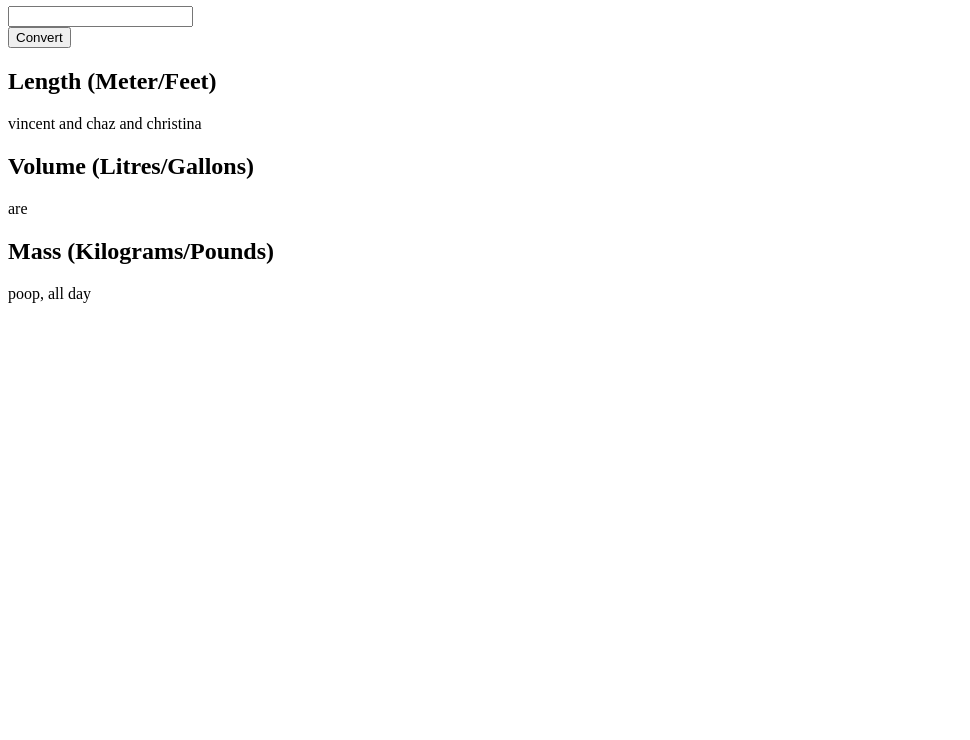
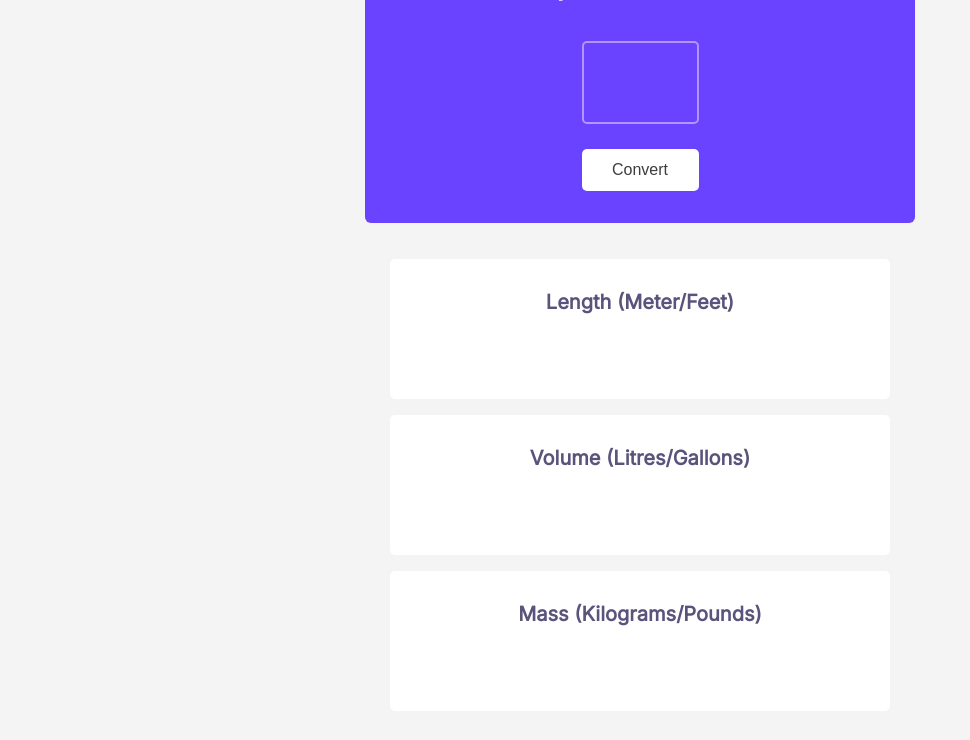
Before and after one commit to ChazT321/Unit-Converter, a plain HTML site: page index.html in a window 1280 px wide. Shown: the part 60-800 px from the top of the page, without its empty margins (0-970 px from the left). Drawn offline with Linux system fonts and the light colour scheme.

Commit message:
commited updated css, js, html

```diff
--- a/index.css
+++ b/index.css
@@ -0,0 +1,69 @@
+body {
+  text-align: center;
+  font-family: inter, sans-serif;
+  background: #f4f4f4;
+}
+
+.convert-function {
+  color: #ffffff;
+  background: #6943ff;
+  border-radius: 6px;
+  margin-left: auto;
+  margin-right: auto;
+  margin-top: -10px;
+  margin-bottom: 36px;
+  width: 550px;
+  height: 285px;
+}
+
+h1 {
+  font-size: 28px;
+  white-space: nowrap;
+  padding-top: 30px;
+  padding-bottom: 20px;
+}
+
+input {
+  width: 117px;
+  height: 83px;
+  font-size: 58px;
+  color: #ffffff;
+  text-align: center;
+  font-weight: bold;
+  background: #6943ff;
+  border: solid 2px #b295ff;
+  border-radius: 5px;
+  margin-bottom: 25px;
+}
+
+button {
+  width: 117px;
+  height: 42px;
+  margin-bottom: 34px;
+  background-color: #ffffff;
+  border: none;
+  border-radius: 5px;
+  font-weight: 500;
+  font-size: 16px;
+  color: #3d3d3d;
+}
+
+h2 {
+  width: 500px;
+  height: 108.57px;
+  border-radius: 5px;
+  background: #ffffff;
+  margin-left: auto;
+  margin-right: auto;
+  font-size: 20px;
+  color: #5a537b;
+  padding-top: 31px;
+}
+
+p {
+  font-size: 14px;
+  font-weight: 400px;
+  color: #353535;
+  padding-top: 9px;
+  padding-bottom: 18.57px;
+}
--- a/index.html
+++ b/index.html
@@ -1,22 +1,34 @@
 <html>
   <head>
     <link rel="stylesheet" href="index.css" />
+    <link rel="preconnect" href="https://fonts.googleapis.com" />
+    <link rel="preconnect" href="https://fonts.gstatic.com" crossorigin />
+    <link
+      href="https://fonts.googleapis.com/css2?family=Inter&display=swap"
+      rel="stylesheet"
+    />
   </head>
   <body>
     <div class="convert-function">
       <h1 class="title">Metric/Imperial Unit Conversion</h1>
       <input type="text" id="input" />
       <br />
-      <button class="convert-btn">Convert</button>
+      <button id="convert-btn">Convert</button>
     </div>
 
-    <div class="convert-result">
-      <h2>Length (Meter/Feet)</h2>
-      <p class="meter-feet">vincent and chaz and christina</p>
-      <h2>Volume (Litres/Gallons)</h2>
-      <p class="litres-gallons">are</p>
-      <h2>Mass (Kilograms/Pounds)</h2>
-      <p class="kilos-lbs">poop, all day</p>
+    <div id="convert-result">
+      <h2>
+        Length (Meter/Feet)
+        <p id="meter-feet"></p>
+      </h2>
+      <h2>
+        Volume (Litres/Gallons)
+        <p id="litres-gallons"></p>
+      </h2>
+      <h2>
+        Mass (Kilograms/Pounds)
+        <p id="kilos-lbs"></p>
+      </h2>
     </div>
 
     <script src="index.js"></script>
--- a/index.js
+++ b/index.js
@@ -1,5 +1,57 @@
+/*
+1 meter = 3.281 feet
+1 liter = 0.264 gallon
+1 kilogram = 2.204 pound
+*/
+
 const convertBtn = document.getElementById("convert-btn")
+const meterFeet = document.getElementById("meter-feet")
+const litresGallons = document.getElementById("litres-gallons")
+const kilosLbs = document.getElementById("kilos-lbs")
 
 convertBtn.addEventListener("click", function () {
-    console.log("clicked")
+    let inputVal = document.getElementById("input").value
+    //Convert Length
+    meterFeet.innerHTML = `${inputVal} meters = ${convertFeet(inputVal).toFixed(3)} feet |
+    ${inputVal} feet = ${convertMeters(inputVal).toFixed(3)}  meters`
+    //
+    //Convert Volume
+    litresGallons.innerHTML = `${inputVal} litres = ${convertGallons(inputVal).toFixed(3)} gallons |
+    ${inputVal} gallons = ${convertLitres(inputVal).toFixed(3)} litres`
+    //
+    //Convert Mass
+    kilosLbs.innerHTML = `${inputVal} kilos = ${convertLbs(inputVal).toFixed(3)} pounds |
+    ${inputVal} pounds = ${convertKilos(inputVal).toFixed(3)} kilos`
+    //
+
+    console.log(inputVal)
+    console.log(convertFeet(inputVal))
+    console.log(convertMeters(inputVal))
 })
+
+//Feet-Meters
+function convertFeet(feet) {
+    return feet * 3.28084
+}
+function convertMeters(meters) {
+    return meters / 3.281
+}
+//
+
+//Litres-Gallons
+function convertLitres(litres) {
+    return litres / 0.264172
+}
+function convertGallons(gallons) {
+    return gallons * 0.264172
+}
+//
+
+//Kilograms-Pounds
+function convertKilos(kilos) {
+    return kilos / 2.20462
+}
+function convertLbs(lbs) {
+    return lbs * 2.20462
+}
+//
```
